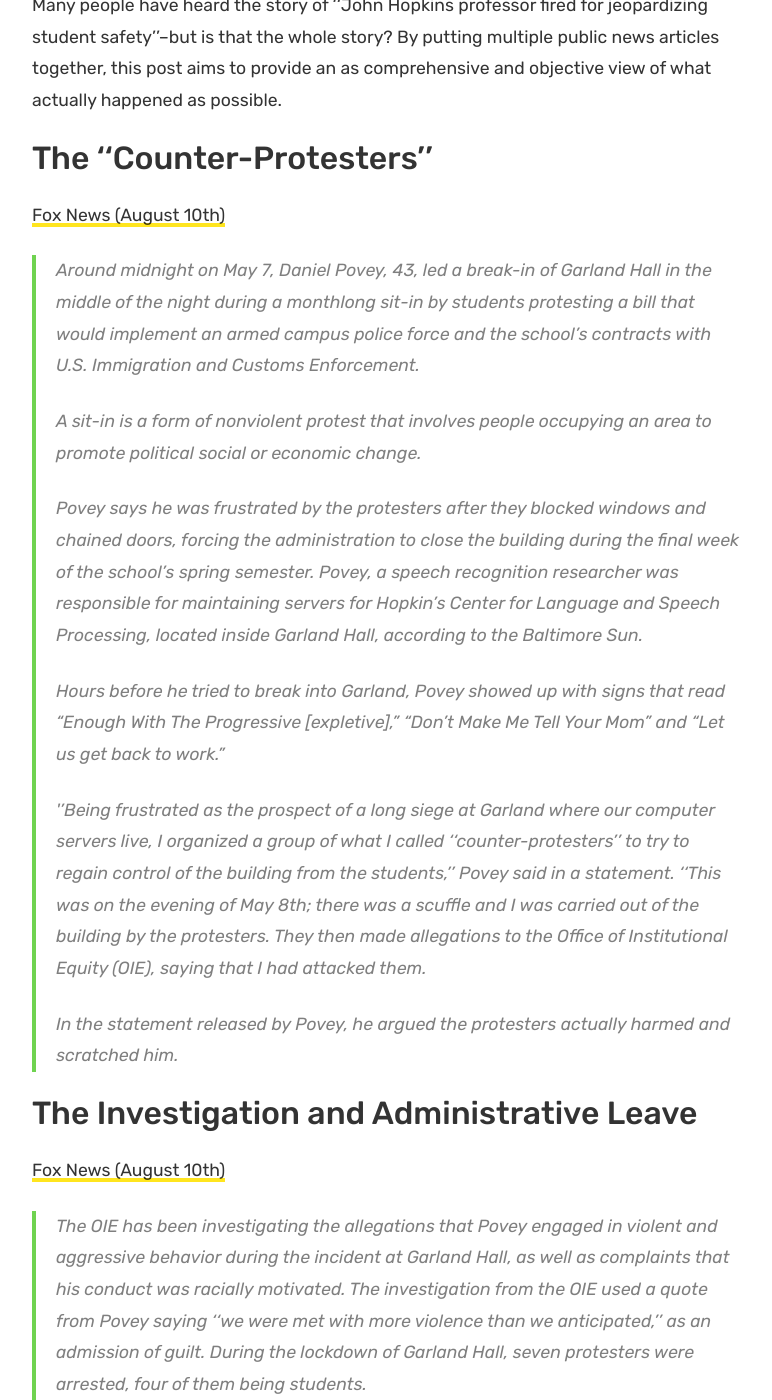
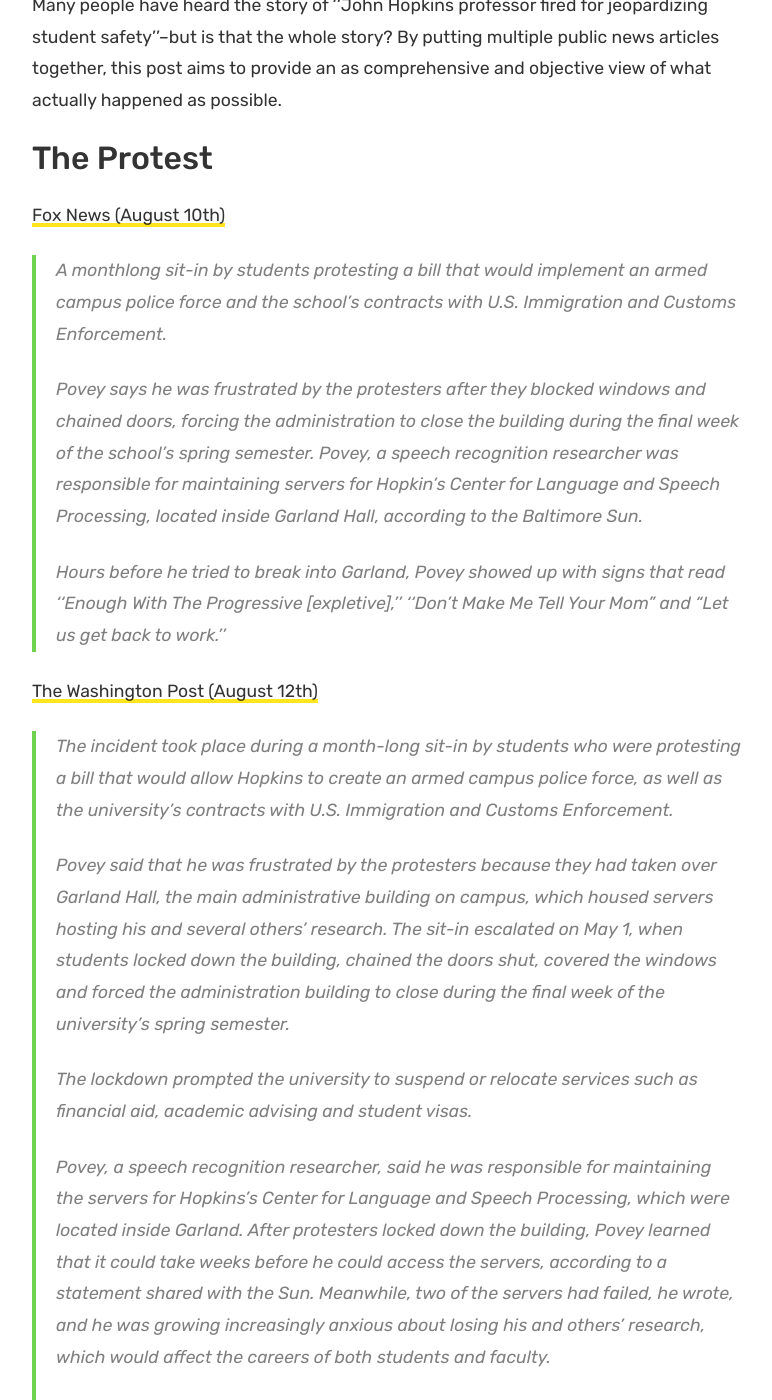
Before and after one commit to savedanpovey/savedanpovey.github.io, a Jekyll site: the page built from _posts/2019-8-16-what-happened.md, in a window 1280 px wide and 1400 px high, scrolled down 321 px. Shown: the whole window, without its empty margins (53-825 px from the left). Built offline with Jekyll 4.4.1, drawn with Linux system fonts in a browser that asks for light colours; our own code applies the rules of GitHub Pages for plain Markdown files; comment, search, counter and statistics services are not loaded; some of the changed text lies outside the part shown.

Commit message:
Update 2019-8-16-what-happened.md

```diff
--- a/_posts/2019-8-16-what-happened.md
+++ b/_posts/2019-8-16-what-happened.md
@@ -2,21 +2,46 @@
 
 Many people have heard the story of ''John Hopkins professor fired for jeopardizing student safety''--but is that the whole story? By putting multiple public news articles together, this post aims to provide an as comprehensive and objective view of what actually happened as possible.
 
-## The ''Counter-Protesters''
+## The Protest
+[Fox News (August 10th)](https://www.foxnews.com/us/johns-hopkins-professor-fired-for-attempting-to-sabotage-student-protest)
+
+> A monthlong sit-in by students protesting a bill that would implement an armed campus police force and the school's contracts with U.S. Immigration and Customs Enforcement.
+>
+> Povey says he was frustrated by the protesters after they blocked windows and chained doors, forcing the administration to close the building during the final week of the school's spring semester. Povey, a speech recognition researcher was responsible for maintaining servers for Hopkin's Center for Language and Speech Processing, located inside Garland Hall, according to the Baltimore Sun.
+>
+> Hours before he tried to break into Garland, Povey showed up with signs that read ''Enough With The Progressive [expletive],'' ''Don’t Make Me Tell Your Mom” and “Let us get back to work.''
+>
+
+[The Washington Post (August 12th)](https://www.washingtonpost.com/local/education/johns-hopkins-professor-fired-after-attempted-sabotage-of-student-sit-in-over-private-police-force/2019/08/12/5c80751a-bb8d-11e9-bad6-609f75bfd97f_story.html?noredirect=on)
+
+> The incident took place during a month-long sit-in by students who were protesting a bill that would allow Hopkins to create an armed campus police force, as well as the university’s contracts with U.S. Immigration and Customs Enforcement.
+>
+> Povey said that he was frustrated by the protesters because they had taken over Garland Hall, the main administrative building on campus, which housed servers hosting his and several others’ research. The sit-in escalated on May 1, when students locked down the building, chained the doors shut, covered the windows and forced the administration building to close during the final week of the university’s spring semester.
+>
+> The lockdown prompted the university to suspend or relocate services such as financial aid, academic advising and student visas.
+>
+> Povey, a speech recognition researcher, said he was responsible for maintaining the servers for Hopkins’s Center for Language and Speech Processing, which were located inside Garland.
+> After protesters locked down the building, Povey learned that it could take weeks before he could access the servers, according to a statement shared with the Sun. Meanwhile, two of the servers had failed, he wrote, and he was growing increasingly anxious about losing his and others’ research, which would affect the careers of both students and faculty.
+>
+> But he also didn’t like the protesters’ politics.
+>
+> Hours before Povey showed up with bolt cutters to break into Garland, he stood outside with signs that read, ''Enough With The Progressive [expletive],'' ''Don’t Make Me Tell Your Mom” and “Let us get back to work.''
+
+## The ''Counter-Protest''
 
 [Fox News (August 10th)](https://www.foxnews.com/us/johns-hopkins-professor-fired-for-attempting-to-sabotage-student-protest)
 
-> Around midnight on May 7, Daniel Povey, 43, led a break-in of Garland Hall in the middle of the night during a monthlong sit-in by students protesting a bill that would implement an armed campus police force and the school's contracts with U.S. Immigration and Customs Enforcement.
->
-> A sit-in is a form of nonviolent protest that involves people occupying an area to promote political social or economic change.
->
-> Povey says he was frustrated by the protesters after they blocked windows and chained doors, forcing the administration to close the building during the final week of the school's spring semester. Povey, a speech recognition researcher was responsible for maintaining servers for Hopkin's Center for Language and Speech Processing, located inside Garland Hall, according to the Baltimore Sun.
->
-> Hours before he tried to break into Garland, Povey showed up with signs that read “Enough With The Progressive [expletive],” “Don’t Make Me Tell Your Mom” and “Let us get back to work.”
+> Around midnight on May 7, Daniel Povey, 43, led a break-in of Garland Hall in the middle of the night.
 >
 > ''Being frustrated as the prospect of a long siege at Garland where our computer servers live, I organized a group of what I called ''counter-protesters'' to try to regain control of the building from the students,'' Povey said in a statement. ''This was on the evening of May 8th; there was a scuffle and I was carried out of the building by the protesters. They then made allegations to the Office of Institutional Equity (OIE), saying that I had attacked them.
 >
 > In the statement released by Povey, he argued the protesters actually harmed and scratched him.
+
+[The Washington Post (August 12th)](https://www.washingtonpost.com/local/education/johns-hopkins-professor-fired-after-attempted-sabotage-of-student-sit-in-over-private-police-force/2019/08/12/5c80751a-bb8d-11e9-bad6-609f75bfd97f_story.html?noredirect=on)
+
+> About midnight on May 7, a Johns Hopkins University associate research professor burst into a campus building with bolt cutters hoping to break up a student sit-in and access computer servers there.
+>
+> The Students Against Private Police group was not available for comment Friday. The lockdown was ended by police the same day as Povey’s break-in; seven students were arrested.
 
 ## The Investigation and Administrative Leave
 
@@ -28,6 +53,14 @@ Many people have heard the story of ''John Hopkins professor fired for jeopardiz
 
 ## The University Decision--Employment Termination
 
+[The Washington Post (August 12th)](https://www.washingtonpost.com/local/education/johns-hopkins-professor-fired-after-attempted-sabotage-of-student-sit-in-over-private-police-force/2019/08/12/5c80751a-bb8d-11e9-bad6-609f75bfd97f_story.html?noredirect=on)
+
+> Now Povey, who was initially placed on administrative leave, has been fired by Hopkins for jeopardizing student safety, according to an Aug. 8 letter written by Andrew S. Douglas, the university’s vice dean for faculty. Povey posted the termination letter online. It takes effect Aug. 31.
+>
+> Hopkins spokeswoman Karen Lancaster said the university could not comment on personnel matters but wrote in a statement that ''the safety, security, and protection of our students and others are of paramount importance to the University.''
+>
+> She confirmed that a ''troubling incident'' in early May prompted an investigation and that in response to that incident, based on the ''undisputed facts of the case, the University took interim and now permanent action to ensure the safety and well-being of the community.''
+
 [Fox News (August 10th)](https://www.foxnews.com/us/johns-hopkins-professor-fired-for-attempting-to-sabotage-student-protest)
 
 > ''By your own admissions, your actions were premeditated and you expected that your actions could result in a violent confrontation with students and others in or around Garland Hall,'' the termination letter from Vice Dean for Faculty, Andrew Douglas stated. ''In fact, you believed the group of non-affiliates you brought with you could become violent. As a faculty member at Johns Hopkins University, you created a dangerous situation that could have ended in serious harm to our students, yourself, and others in the community.''
@@ -37,8 +70,17 @@ Many people have heard the story of ''John Hopkins professor fired for jeopardiz
 > Povey also posted the termination letter online, which carries out on Aug. 31, to give students under him the time to find a new advisor.
 >
 > Povey argued that quote stemmed from him shrugging to lawyers after they asked if he was confident the non-affiliated group brought to Garland would be able to follow instructions no matter what happened.
+> Povey’s termination letter states that he ''flagrantly and unapologetically violated JHU directives'' to stay away from the building and that he ''created a dangerous situation that could have ended in serious harm to our students, yourself, and others in the community.''
+>
+> Povey wrote that he was the one who was hurt, suffering a scratch on his back during a skirmish with protesters.
 
 ## Povey's Remarks
+
+[The Washington Post (August 12th)](https://www.washingtonpost.com/local/education/johns-hopkins-professor-fired-after-attempted-sabotage-of-student-sit-in-over-private-police-force/2019/08/12/5c80751a-bb8d-11e9-bad6-609f75bfd97f_story.html?noredirect=on)
+
+> Povey, 43, also wrote a 1,600-word essay about what happened, along with a treatise about how he believes white men are discriminated against in ''this environment'' and how he is expected to act like a ''neutered puppy-dog.''
+
+> ''I may not have my job,'' Povey concluded, ''but at least I still have my dignity and my independence of thought.''
 
 [Fox News (August 10th)](https://www.foxnews.com/us/johns-hopkins-professor-fired-for-attempting-to-sabotage-student-protest)
 
@@ -51,3 +93,7 @@ Many people have heard the story of ''John Hopkins professor fired for jeopardiz
 [Fox News (August 10th)](https://www.foxnews.com/us/johns-hopkins-professor-fired-for-attempting-to-sabotage-student-protest)
 
 > The sit-in group met with University administrators to discuss the new police force and the school's contracts with ICE on July 24, with the next meeting scheduled for Aug. 15.
+
+[The Washington Post (August 12th)](https://www.washingtonpost.com/local/education/johns-hopkins-professor-fired-after-attempted-sabotage-of-student-sit-in-over-private-police-force/2019/08/12/5c80751a-bb8d-11e9-bad6-609f75bfd97f_story.html?noredirect=on)
+
+> The sit-in group met with university administrators on July 24 to discuss the police force and the school’s ICE contracts. University Vice Provost Kevin G. Shollenberger said it was not a negotiation. The next discussion is set for Thursday.
```
